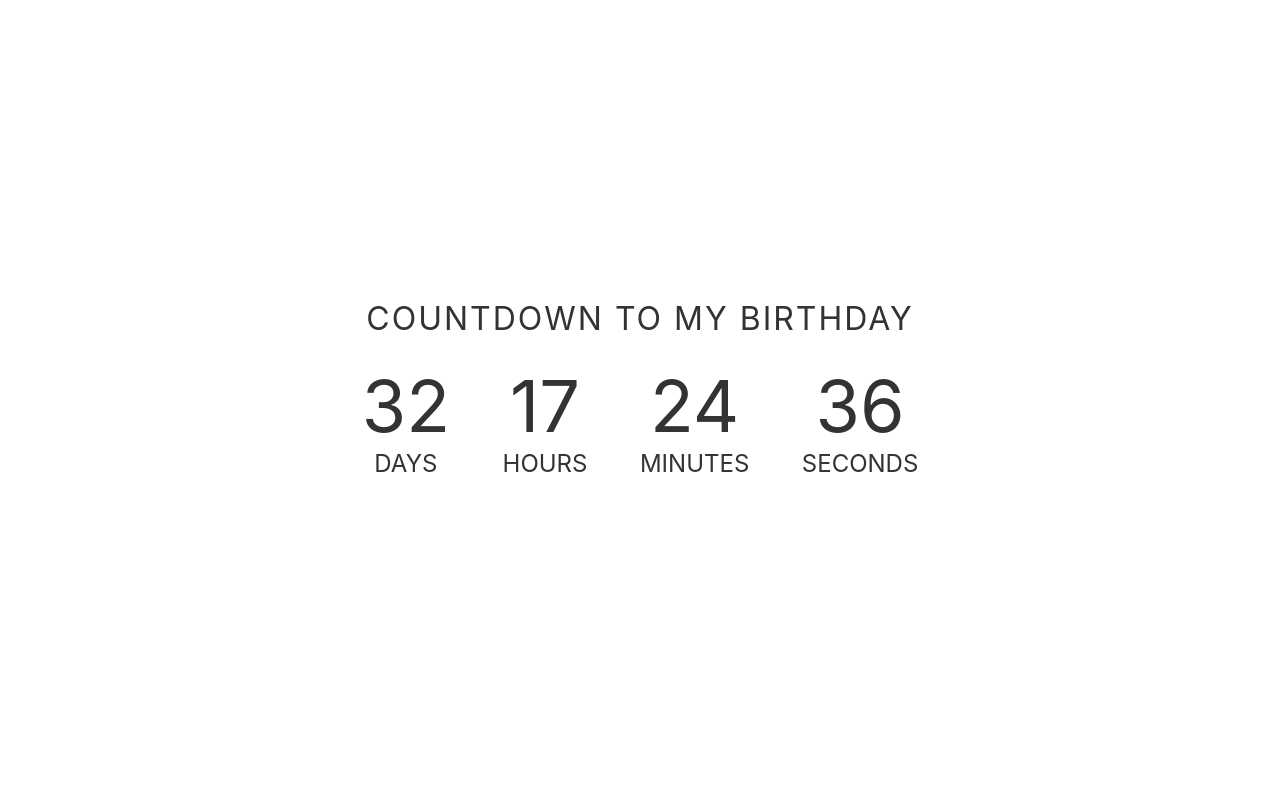
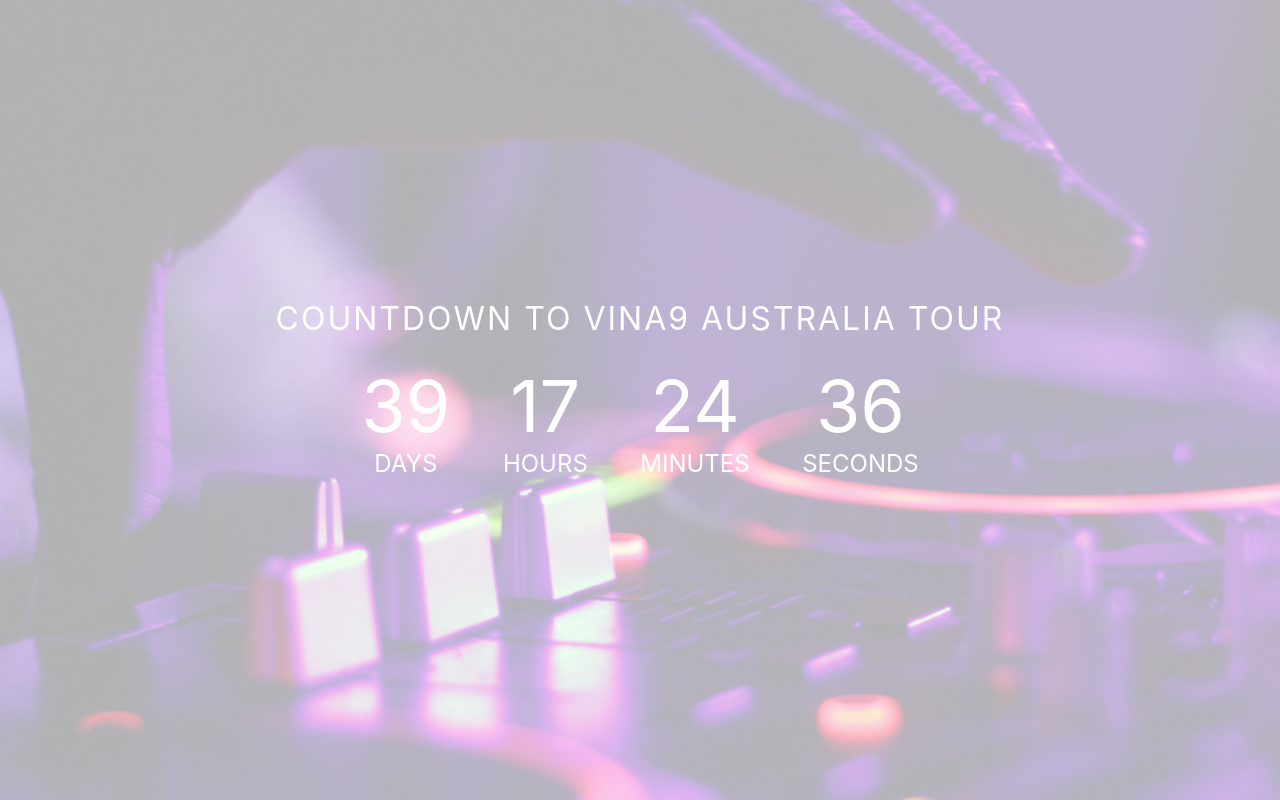
Before and after one commit to xdnuos/countdown, a plain HTML site: page index.html in a window 1280 px wide. Drawn offline with Linux system fonts and the light colour scheme.

Commit message:
big change

```diff
--- a/index.html
+++ b/index.html
@@ -1,6 +1,6 @@
 <html>
 <head>
-    <title>Tiêu đề website</title>
+    <title>Countdown embed code</title>
     <script language="javascript">
         (function () {
             const second = 1000,
@@ -15,7 +15,7 @@
                 mm = String(today.getMonth() + 1).padStart(2, "0"),
                 yyyy = today.getFullYear(),
                 nextYear = yyyy + 1,
-                dayMonth = "09/30/",
+                dayMonth = "10/7/",
                 birthday = dayMonth + yyyy;
 
             today = mm + "/" + dd + "/" + yyyy;
@@ -51,7 +51,7 @@
 
 <body>
     <div class="container">
-        <h1 id="headline">Countdown to my birthday</h1>
+        <h1 id="headline">Countdown to VINA9 AUSTRALIA TOUR</h1>
         <div id="countdown">
             <ul>
                 <li><span id="days"></span>days</li>
@@ -66,6 +66,7 @@
             <span>🎂</span>
         </div>
     </div>
+    <div id="bg-image"></div>
 </body>
 
 </html>
--- a/style.css
+++ b/style.css
@@ -16,8 +16,8 @@
 
   body {
     align-items: center;
-    background: none transparent;
     display: flex;
+    /* background-color: black; */
     font-family: -apple-system,
       BlinkMacSystemFont,
       "Segoe UI",
@@ -30,10 +30,20 @@
   }
 
   .container {
-    color: #333;
+    color: #fff;
     margin: 0 auto;
     text-align: center;
   }
+  #bg-image {
+    height: 100%;
+    width: 100%;
+    position: absolute;
+    background-image: url(banner.jpg);
+    background-position: center center;
+    background-size: cover;
+    opacity: 0.3;
+    z-index: -1;
+}
 
   h1 {
     font-weight: normal;
```
